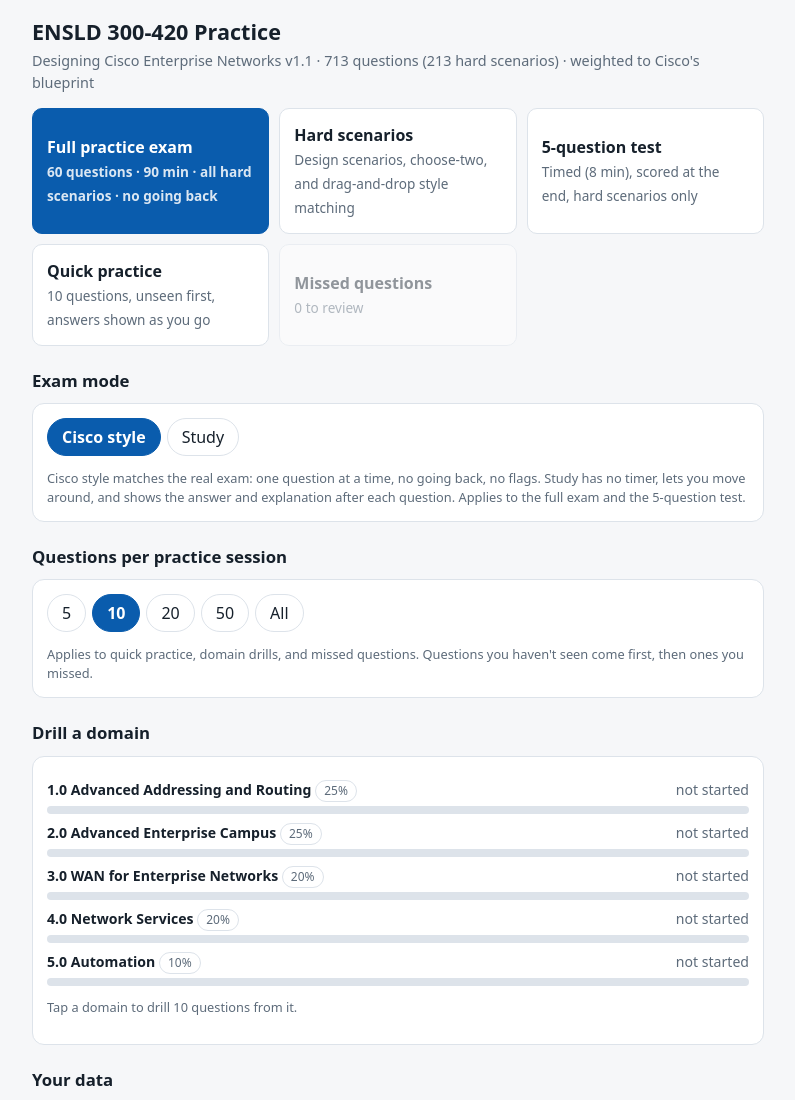
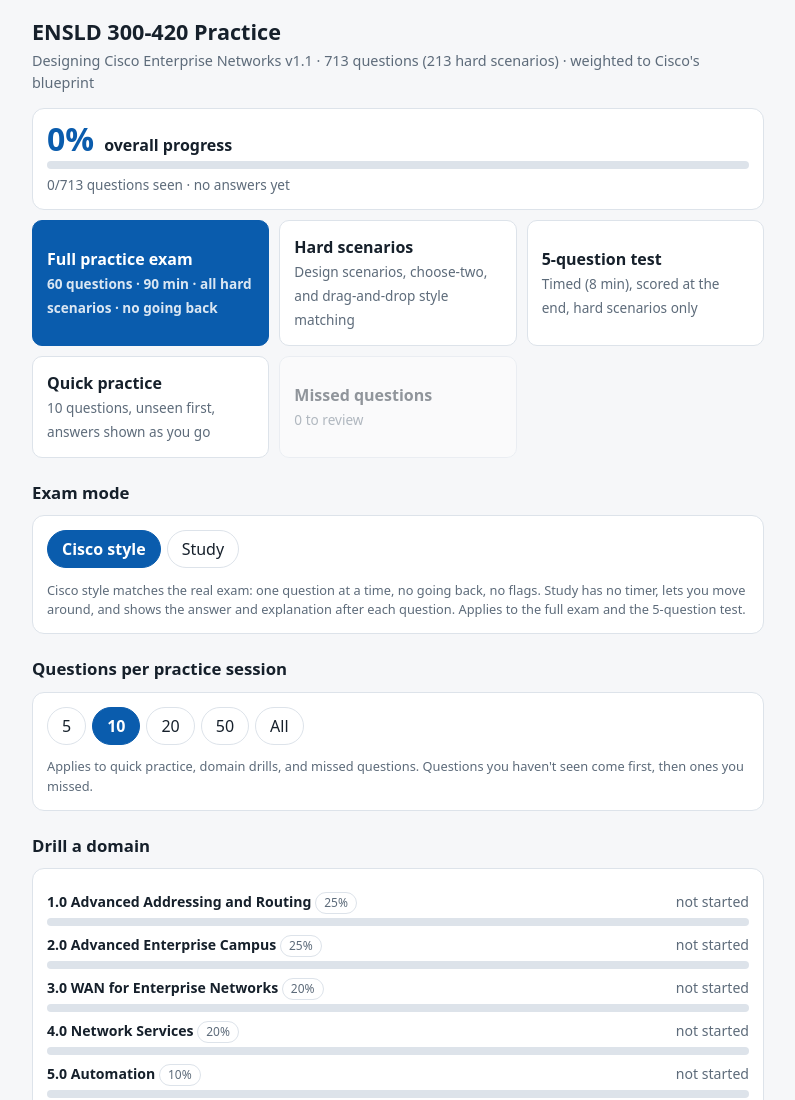
Before and after one commit to cburdette90/Ensld, a plain HTML site: page index.html in a window 1280 px wide. Shown: the top 1100 px of the page, without its empty margins (242-1037 px from the left). Drawn offline with Linux system fonts and the light colour scheme.

Commit message:
Show overall progress on the home screen
Co-Authored-By: Claude Opus 5.5 <noreply@anthropic.com>
Claude-Session: https://claude.ai/code/session_011AHcG3aVY5z6q38Upj1MkD

```diff
--- a/index.html
+++ b/index.html
@@ -41,6 +41,8 @@ button:disabled{opacity:.45;cursor:default}
 .dom .lbl a:hover,.dom .lbl a:active{color:var(--brand);text-decoration:underline}
 .bar{height:8px;background:var(--line);border-radius:6px;overflow:hidden;margin-top:4px}
 .bar i{display:block;height:100%;background:var(--brand)}
+.overall{display:flex;align-items:baseline;gap:10px;flex-wrap:wrap}
+.overall .big-pct{font-size:2rem;font-weight:700;line-height:1;color:var(--brand)}
 .muted{color:var(--muted)}
 .small{font-size:.85rem}
 .top{display:flex;align-items:center;gap:10px;position:sticky;top:env(safe-area-inset-top);background:var(--bg);padding:8px 0;z-index:2;border-bottom:1px solid var(--line);margin-bottom:12px}
@@ -647,6 +649,7 @@ const qhtml=s=>{const k=s.indexOf("\n\n"); if(k<0) return esc(s); let ex=s.slice
 function record(id, ok){ const s=mem.stats[id]||{s:0,c:0,w:false}; s.s++; if(ok)s.c++; s.w=!ok; mem.stats[id]=s; }
 function missedIds(){ return BANK.filter(q=>mem.stats[q.id]&&mem.stats[q.id].w).map(q=>q.id); }
 function domainStats(d){ let s=0,c=0,seen=0; BANK.filter(q=>q.d==d).forEach(q=>{const t=mem.stats[q.id]; if(t){s+=t.s;c+=t.c;seen++;}}); return {pct:s?Math.round(c/s*100):null,seen,total:BANK.filter(q=>q.d==d).length}; }
+function overallStats(){ let s=0,c=0,seen=0; BANK.forEach(q=>{const t=mem.stats[q.id]; if(t){s+=t.s;c+=t.c;seen++;}}); return {acc:s?Math.round(c/s*100):null,seen,total:BANK.length,cov:BANK.length?Math.round(seen/BANK.length*100):0}; }
 function pick(ids){
   const n=mem.size||ids.length;
   const score=id=>{const t=mem.stats[id]; if(!t) return 0; if(t.w) return 1; return 2+t.c/t.s;};
@@ -719,6 +722,9 @@ function renderHome(){
   $("#app").innerHTML=`
   <h1>ENSLD 300-420 Practice</h1>
   <p class="sub">Designing Cisco Enterprise Networks v1.1 &middot; ${BANK.length} questions (${BANK.filter(q=>q.h).length} hard scenarios) &middot; weighted to Cisco's blueprint</p>
+  ${(()=>{const o=overallStats();return `<div class="card"><div class="overall"><span class="big-pct">${o.cov}%</span><b>overall progress</b></div>
+    <div class="bar"><i style="width:${o.cov}%"></i></div>
+    <p class="small muted" style="margin:6px 0 0">${o.seen}/${o.total} questions seen &middot; ${o.acc===null?"no answers yet":o.acc+"% correct"}</p></div>`})()}
   <div class="grid">
     <button class="big primary" id="bExam"><b>Full practice exam</b><span style="color:inherit;opacity:.85">60 questions &middot; ${mem.strict!==false?"90 min":"study mode, no timer"} &middot; all hard scenarios${mem.strict!==false?" &middot; no going back":""}</span></button>
     <button class="big" id="bHard"><b>Hard scenarios</b><span>Design scenarios, choose-two, and drag-and-drop style matching</span></button>
--- a/sw.js
+++ b/sw.js
@@ -1,4 +1,4 @@
-const C="ensld-v5";
+const C="ensld-v6";
 const FILES=["./","index.html","hard1.js","hard2.js","hard3.js","hard4.js","manifest.webmanifest","icon-180.png","icon-192.png","icon-512.png"];
 self.addEventListener("install",e=>{e.waitUntil(caches.open(C).then(c=>c.addAll(FILES)));self.skipWaiting();});
 self.addEventListener("activate",e=>{e.waitUntil(caches.keys().then(k=>Promise.all(k.filter(x=>x!==C).map(x=>caches.delete(x)))));self.clients.claim();});
```
